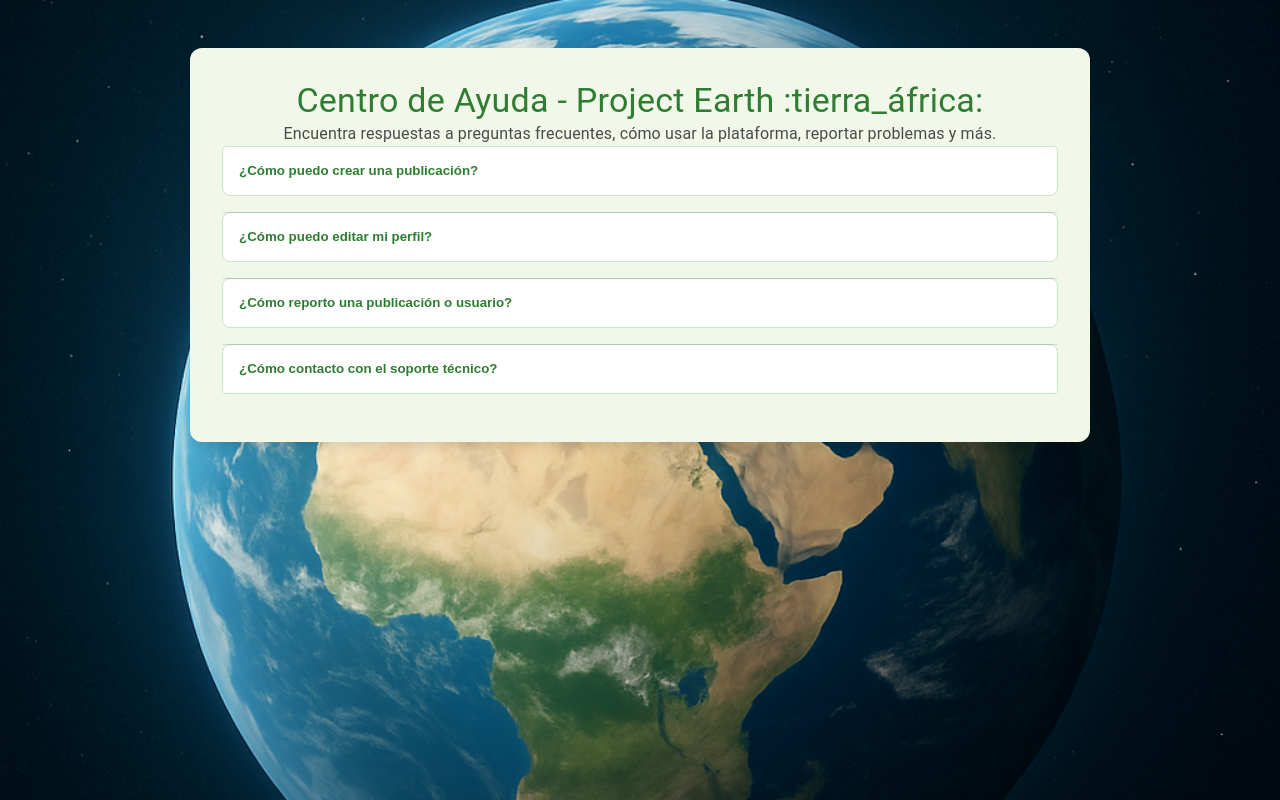
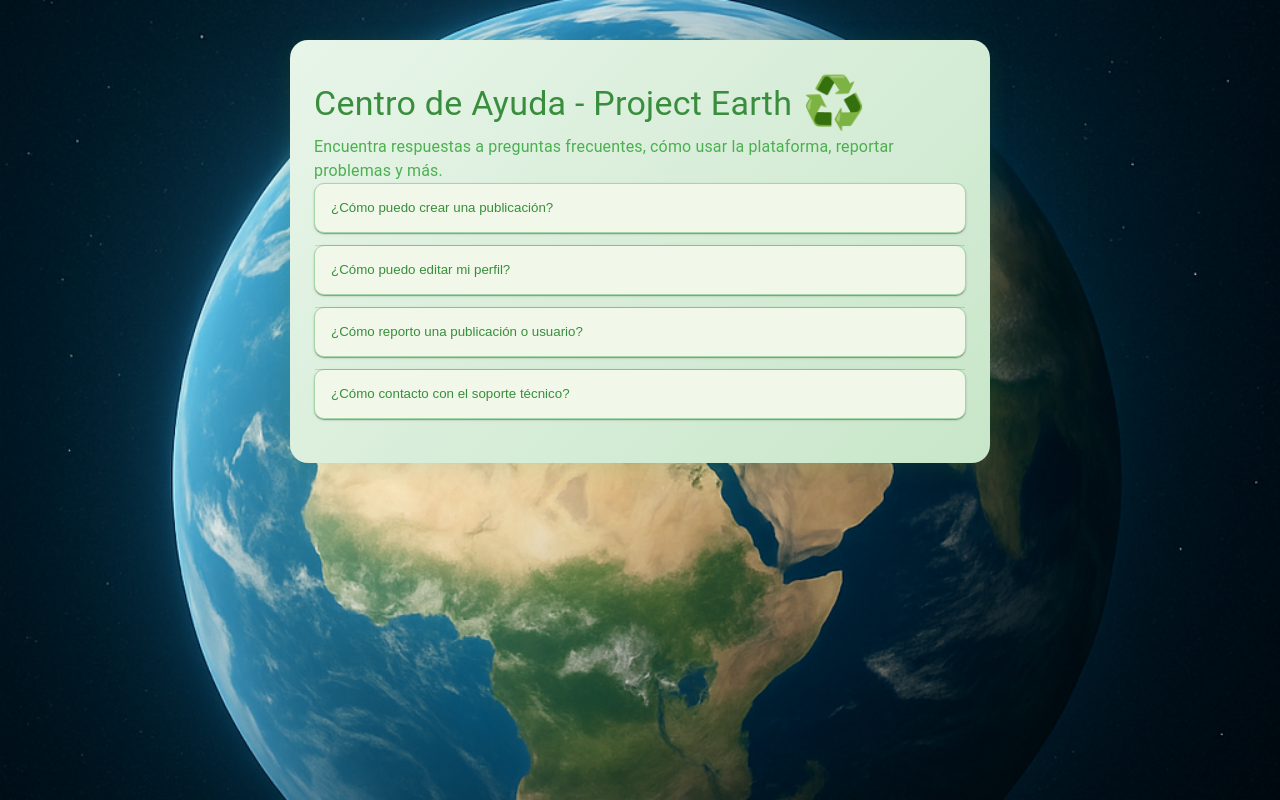
Before and after one commit to JBarboza07/PROYECTOFINALBACKEND, a React (Vite) app in the folder project-eart-frontend/: page /CentroAyuda in a window 1280 px wide. Built offline with nearby package versions, Linux system fonts and the light colour scheme; some icons are missing.

Commit message:
25/06/2025_01:58PM

```diff
--- /dev/null
+++ b/project-eart-frontend/src/Styles/CentroAyuda.css
@@ -0,0 +1,44 @@
+.centro-ayuda-container {
+  background: linear-gradient(135deg, #e8f5e9 0%, #c8e6c9 100%);
+  border-radius: 18px;
+  box-shadow: 0 4px 24px rgba(56, 142, 60, 0.15);
+  padding: 32px 24px;
+  max-width: 700px;
+  margin: 40px auto;
+}
+
+.titulo-principal {
+  color: #388e3c;
+  font-weight: bold;
+  display: flex;
+  align-items: center;
+  gap: 10px;
+}
+
+.titulo-principal::after {
+  content: "♻️";
+  font-size: 1.5em;
+}
+
+.descripcion {
+  color: #4caf50;
+  margin-bottom: 24px;
+}
+
+.faq-section .MuiAccordion-root {
+  background: #f1f8e9;
+  border-radius: 10px !important;
+  margin-bottom: 12px;
+  border: 1px solid #a5d6a7;
+}
+
+.faq-section .MuiAccordionSummary-root {
+  color: #388e3c;
+  font-weight: 500;
+}
+
+.faq-section .MuiAccordionDetails-root {
+  color: #2e7d32;
+  background: #e8f5e9;
+  border-radius: 0 0 10px 10px;
+}
--- a/project-eart-frontend/src/Styles/CentroDeAyuda.css
+++ /dev/null
@@ -1,47 +0,0 @@
-.centro-ayuda-container {
-  max-width: 900px;
-  margin: 3rem auto;
-  padding: 2rem;
-  background-color: #f1f8e9; /* Verde muy claro */
-  border-radius: 12px;
-  box-shadow: 0 4px 12px rgba(0, 0, 0, 0.1);
-}
-
-.titulo-principal {
-  color: #2e7d32; /* Verde oscuro */
-  text-align: center;
-  font-weight: 700;
-  margin-bottom: 1rem;
-}
-
-.descripcion {
-  text-align: center;
-  margin-bottom: 2rem;
-  color: #4b4b4b;
-  font-size: 1.1rem;
-}
-
-.faq-section .MuiAccordion-root {
-  background-color: #ffffff;
-  border: 1px solid #c8e6c9;
-  border-radius: 8px;
-  margin-bottom: 1rem;
-  box-shadow: none;
-  transition: box-shadow 0.3s ease;
-}
-
-.faq-section .MuiAccordion-root:hover {
-  box-shadow: 0 2px 6px rgba(46, 125, 50, 0.2);
-}
-
-.faq-section .MuiAccordionSummary-root {
-  font-weight: 600;
-  color: #2e7d32;
-}
-
-.faq-section .MuiAccordionDetails-root {
-  color: #555;
-  font-size: 0.95rem;
-  padding-left: 1.5rem;
-  padding-right: 1.5rem;
-}
--- a/project-eart-frontend/src/components/CentroDeAyuda.jsx
+++ b/project-eart-frontend/src/components/CentroDeAyuda.jsx
@@ -1,13 +1,13 @@
 import React from 'react'
 import { Box, Typography, Accordion, AccordionSummary, AccordionDetails } from '@mui/material';
 import ExpandMoreIcon from '@mui/icons-material/ExpandMore';
-import '../styles/CentroDeAyuda.css';
+import '../Styles/CentroAyuda.css';
 
 function CentroDeAyuda() {
   return (
     <Box className="centro-ayuda-container">
       <Typography variant="h4" className="titulo-principal">
-        Centro de Ayuda - Project Earth :tierra_áfrica:
+        Centro de Ayuda - Project Earth
       </Typography>
       <Typography variant="body1" className="descripcion">
         Encuentra respuestas a preguntas frecuentes, cómo usar la plataforma, reportar problemas y más.
```
